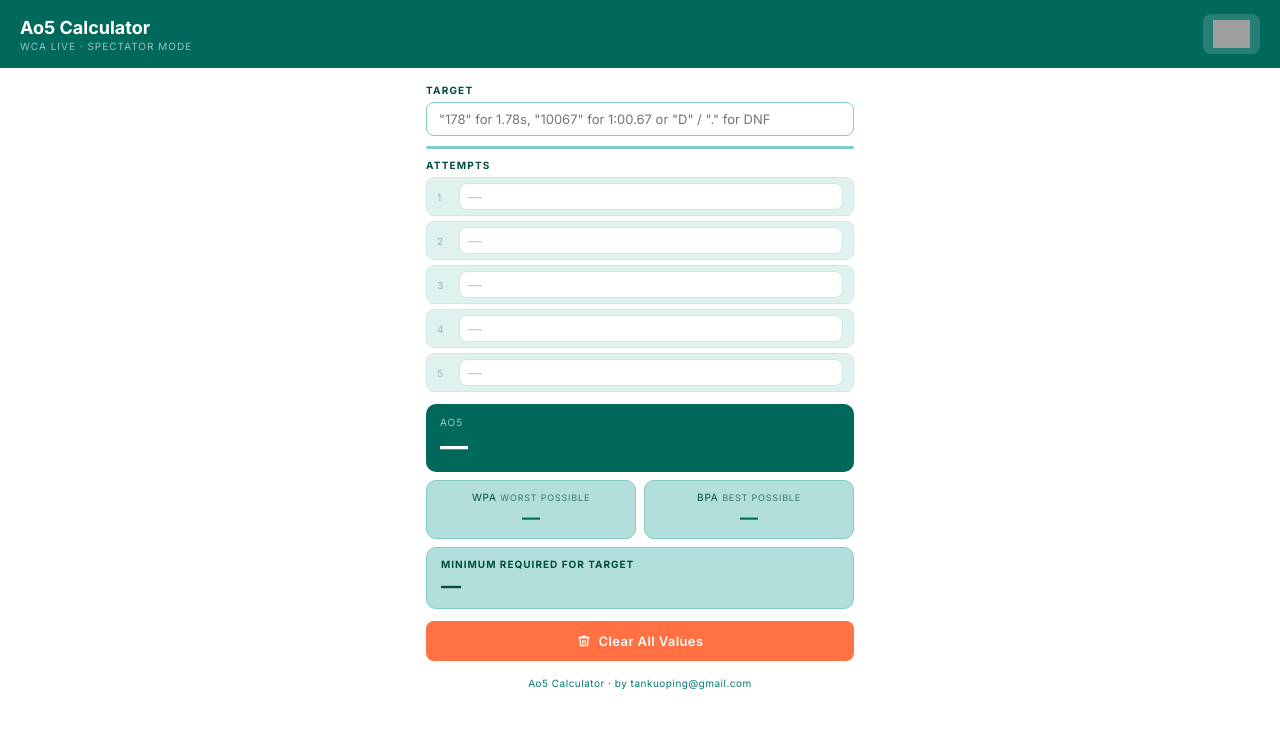
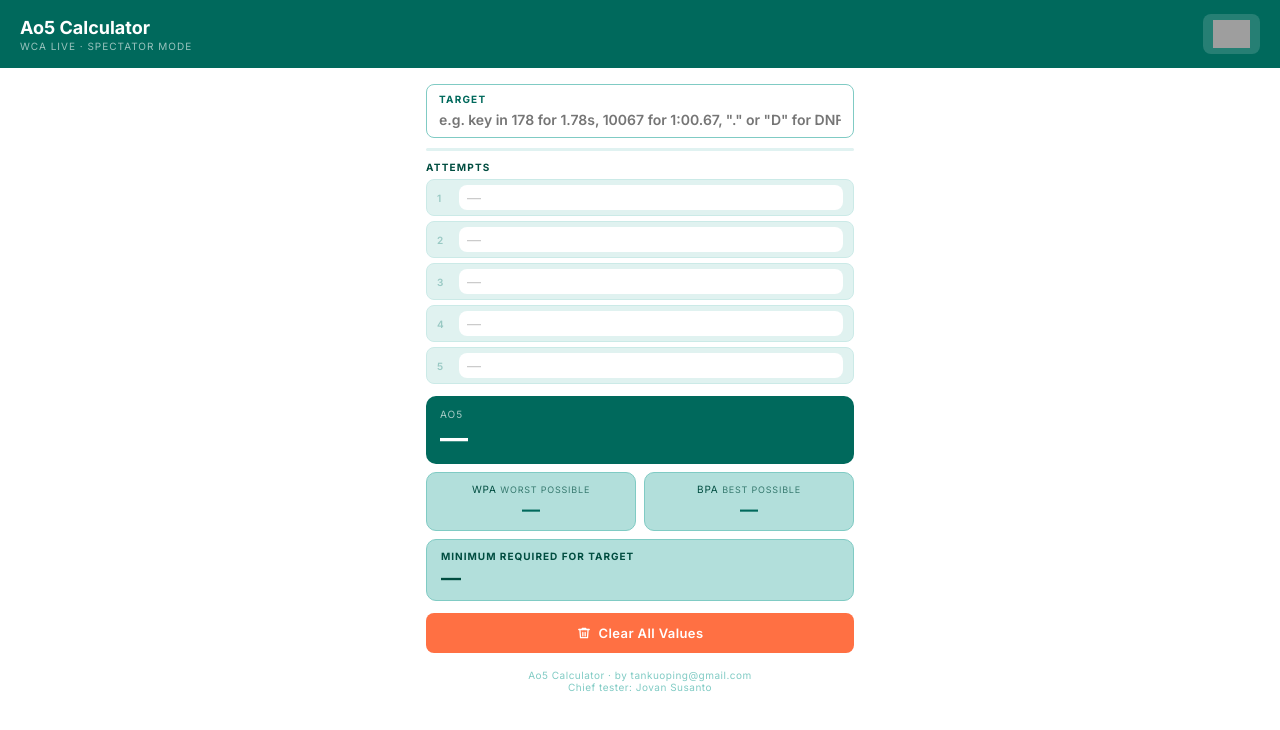
Before and after one commit to tankuoping/Ao5Cal, a React (Vite) app: page / in a window 1280 px wide. Shown: the top 730 px of the page. Built offline with nearby package versions, Linux system fonts and the light colour scheme; grey boxes are pictures that could not be loaded.

Commit message:
Add files via upload

```diff
--- a/src/App.jsx
+++ b/src/App.jsx
@@ -2,7 +2,6 @@ import { useState } from 'react'
 
 // ── Formatting ───────────────────────────────────────────────────────────────
 
-// cs is always REAL centiseconds (6000cs = 1 min)
 function fmtCs(cs) {
   if (cs === null) return '—'
   if (cs === Infinity) return 'DNF'
@@ -19,10 +18,6 @@ function fmtCs(cs) {
 
 // ── Input parsing ────────────────────────────────────────────────────────────
 
-// Convert user notation to REAL centiseconds:
-// < 6000  → raw cs (178 = 1.78s)
-// >= 10000 → MSSCS notation: 10067 → 1:00.67 → 6067cs, 11523 → 1:15.23 → 7523cs
-// 6000–9999 → invalid, warn
 function notationToCs(n) {
   if (n < 6000) return n
   const str = String(Math.round(n)).padStart(5, '0')
@@ -41,7 +36,6 @@ function parseInput(raw) {
   if (n >= 6000 && n <= 9999) {
     return { value: null, isDnf: false, warning: 'Invalid — for times over 1 min use 5-digit notation e.g. "10067" for 1:00.67' }
   }
-  // Validate MM:SS.CS notation — seconds must be 00-59
   if (n >= 10000) {
     const str = String(Math.round(n)).padStart(5, '0')
     const secs = parseInt(str.slice(-4, -2), 10)
@@ -63,7 +57,6 @@ function timedOnly(vals) {
   return vals.filter(v => v !== null && v !== Infinity).sort((a, b) => a - b)
 }
 
-// Ao5: drop best and worst, average middle 3. 2+ DNFs = DNF
 function calcAo5(vals) {
   const filled = vals.filter(v => v !== null)
   if (filled.length < 5) return null
@@ -72,16 +65,12 @@ function calcAo5(vals) {
   return (sorted[1] + sorted[2] + sorted[3]) / 3
 }
 
-// WPA: worst case = solve 5 is DNF
 function calcWPA(vals) {
   const filled = vals.filter(v => v !== null)
   if (filled.length !== 4) return null
   return calcAo5([...filled, Infinity])
 }
 
-// BPA: best case = solve 5 is as fast as or faster than current best timed
-// → solve 5 dropped as best, DNF (if any) dropped as worst
-// → avg of 2nd, 3rd, 4th best timed of the 4 known solves
 function calcBPA(vals) {
   const filled = vals.filter(v => v !== null)
   if (filled.length !== 4) return null
@@ -90,8 +79,6 @@ function calcBPA(vals) {
   return (timed[0] + timed[1] + timed[2]) / 3
 }
 
-// Min required: drop DNF/worst, drop best timed, X in middle
-// avg(X + timed[1] + timed[2]) / 3 <= target → X <= 3*target - timed[1] - timed[2]
 function calcMinReq(vals, target) {
   if (target === null) return { val: null, msg: '' }
   const filled = vals.filter(v => v !== null)
@@ -100,24 +87,12 @@ function calcMinReq(vals, target) {
   const bpa = calcBPA(vals)
   const wpa = calcWPA(vals)
 
-  // "Any time works" = even DNF on solve 5 (WPA) still beats target
   if (wpa !== Infinity && wpa !== null && Math.round(wpa) <= target)
     return { val: 'anytime', msg: `Even a DNF on solve 5 beats target` }
 
-  // "Already guaranteed" = even if solve 5 is the new worst (just above current worst),
-  // Ao5 still beats target. This means avg(timed[0]+timed[1]+timed[2])/3 = BPA <= target
-  // AND we need solve 5 to be droppable as worst, so solve 5 must be >= timed[3].
-  // For any solve 5 >= timed[3]: dropped as worst, Ao5 = BPA <= target ✅
-  // For any solve 5 < timed[3]: lands in middle or best → Ao5 even better ✅
-  // So BPA <= target truly means guaranteed for ALL possible solve 5 values!
-  // Edge case: if solve 5 = timed[3] exactly, both are tied for worst → one dropped, other in middle
-  // → avg(timed[0]+timed[1]+timed[3])/3 which could be > BPA. So need to check this too.
   const dnfs = countDnf(filled)
   const timed = timedOnly(filled)
   if (bpa !== Infinity && bpa !== null && Math.round(bpa) <= target) {
-    // Check true worst case: solve 5 tied with timed[3] (current worst)
-    // Sort: timed[0], timed[1], timed[2], timed[3], timed[3] → drop timed[0], drop one timed[3]
-    // Ao5 = (timed[1] + timed[2] + timed[3]) / 3
     const worstCase = (timed[1] + timed[2] + timed[3]) / 3
     if (Math.round(worstCase) <= target)
       return { val: 'guaranteed', msg: `Target met regardless of solve 5` }
@@ -125,27 +100,53 @@ function calcMinReq(vals, target) {
 
   if (timed.length < 2) return { val: 'IMPOSSIBLE', msg: '' }
 
-  // X must land in middle: drop timed[0] as best, drop worst/DNF
-  // avg(X + timed[1] + timed[2]) / 3 <= target → X <= 3*target - timed[1] - timed[2]
-  // Find max X such that Math.round((X + timed[1] + timed[2]) / 3) <= target
-  // i.e. (X + timed[1] + timed[2]) / 3 < target + 0.5
-  // i.e. X < 3 * (target + 0.5) - timed[1] - timed[2]
-  // so max X = floor(3 * (target + 0.5) - timed[1] - timed[2] - epsilon)
   const need = Math.ceil(3 * (target + 0.5) - timed[1] - timed[2]) - 1
   const worst = dnfs > 0 ? Infinity : timed[timed.length - 1]
 
-  // need must be > timed[0] (if not, X would be dropped as best → that is BPA case, already IMPOSSIBLE)
-  // need must be < worst (if X >= worst, X gets dropped as worst → avg = timed[0]+timed[1]+timed[2] = BPA, already checked)
   if (need > timed[0] && (dnfs > 0 || need < worst)) return { val: need, msg: '' }
 
   return { val: 'IMPOSSIBLE', msg: '' }
+}
+
+// ── Running average (shown in Ao5 box while < 5 solves) ─────────────────────
+// 1 solve  → the solve itself
+// 2 solves → avg of both
+// 3 solves → middle value (drop best and worst)
+// 4 solves → avg of middle 2 (drop best and worst)
+
+function calcRunningAvg(vals) {
+  const filled = vals.filter(v => v !== null)
+  const n = filled.length
+  if (n === 0) return null
+
+  // DNF handling: treat DNF as Infinity in sort
+  const sorted = [...filled].sort((a, b) => a - b)
+  const dnfs = countDnf(filled)
+
+  if (n === 1) return filled[0]
+  if (n === 2) {
+    if (dnfs >= 1) return Infinity
+    return (sorted[0] + sorted[1]) / 2
+  }
+  if (n === 3) {
+    // middle value = sorted[1]
+    if (dnfs >= 2) return Infinity
+    return sorted[1]
+  }
+  if (n === 4) {
+    // avg of middle 2 = sorted[1] and sorted[2]
+    if (dnfs >= 2) return Infinity
+    if (sorted[1] === Infinity) return Infinity
+    return (sorted[1] + sorted[2]) / 2
+  }
+  return null
 }
 
 // ── Helpers for tagging ──────────────────────────────────────────────────────
 
 function droppedIndices(vals) {
   const filled = vals.map((v, i) => v !== null ? { v, i } : null).filter(Boolean)
-  if (filled.length < 5) return { bestIdx: -1, worstIdx: -1 }
+  if (filled.length < 3) return { bestIdx: -1, worstIdx: -1 }
   const sorted = [...filled].sort((a, b) => a.v - b.v)
   return { bestIdx: sorted[0].i, worstIdx: sorted[sorted.length - 1].i }
 }
@@ -191,13 +192,6 @@ const warnStyle = {
   marginTop: '4px',
 }
 
-const hintStyle = {
-  fontSize: '11px',
-  color: '#00695c',
-  marginTop: '3px',
-  paddingLeft: '4px',
-}
-
 // ── Sub-components ───────────────────────────────────────────────────────────
 
 function Tag({ color, bg, children }) {
@@ -221,8 +215,6 @@ function ResultBox({ label, sublabel, children }) {
 
 // ── Main component ───────────────────────────────────────────────────────────
 
-const PLACEHOLDER = '"178" for 1.78s, "10067" for 1:00.67 or "D" / "." for DNF'
-
 export default function App() {
   const [attempts, setAttempts] = useState(['', '', '', '', ''])
   const [targetRaw, setTargetRaw] = useState('')
@@ -240,12 +232,21 @@ export default function App() {
   const wpa = filled.length === 4 ? calcWPA(vals) : null
   const bpa = filled.length === 4 ? calcBPA(vals) : null
   const minr = calcMinReq(vals, target)
+  const runningAvg = filled.length < 5 ? calcRunningAvg(vals) : null
 
-  const { bestIdx, worstIdx } = filled.length === 5 ? droppedIndices(vals) : { bestIdx: -1, worstIdx: -1 }
+  // Dropped indices — for 3+ solves show best/worst tags
+  const { bestIdx, worstIdx } = filled.length >= 3 ? droppedIndices(vals) : { bestIdx: -1, worstIdx: -1 }
   const bestTimed4 = filled.length === 4 ? bestTimedIndex(vals) : -1
+
+  // For 5 solves, re-compute dropped from ao5 perspective
+  const { bestIdx: best5, worstIdx: worst5 } = filled.length === 5 ? droppedIndices(vals) : { bestIdx: -1, worstIdx: -1 }
 
   const ao5Beats = ao5 !== null && ao5 !== Infinity && target !== null && Math.round(ao5) <= target
   const ao5IsDnf = ao5 === Infinity
+
+  // Running avg pace
+  const runningBeats = runningAvg !== null && runningAvg !== Infinity && target !== null && Math.round(runningAvg) <= target
+  const runningIsDnf = runningAvg === Infinity
 
   const updateAttempt = (i, val) => {
     setAttempts(prev => { const next = [...prev]; next[i] = val; return next })
@@ -255,6 +256,13 @@ export default function App() {
     setAttempts(['', '', '', '', ''])
     setTargetRaw('')
   }
+
+  // Ao5 box display value
+  const ao5DisplayVal = filled.length === 5
+    ? (ao5 === null ? '—' : ao5IsDnf ? 'DNF' : fmtCs(Math.round(ao5)))
+    : (runningAvg === null ? '—' : runningIsDnf ? 'DNF' : fmtCs(Math.round(runningAvg)))
+
+  const showPace = filled.length < 5 && runningAvg !== null && target !== null
 
   return (
     <div style={{ fontFamily: "'Inter', sans-serif", background: '#fff', minHeight: '100vh', padding: '0 0 40px' }}>
@@ -266,23 +274,32 @@ export default function App() {
           <div style={{ color: 'rgba(255,255,255,0.6)', fontSize: '10px', letterSpacing: '0.1em', marginTop: '2px' }}>WCA LIVE · SPECTATOR MODE</div>
         </div>
         <a href="https://www.worldcubeassociation.org" target="_blank" rel="noopener noreferrer" style={{ display: 'flex', alignItems: 'center', gap: '6px', textDecoration: 'none', background: 'rgba(255,255,255,0.15)', borderRadius: '8px', padding: '6px 10px' }}>
-          <img src="https://assets.worldcubeassociation.org/assets/0e752e6/assets/WCA Logo-4ef000323c6a9a407cdf07647a31c0ef4dc847f2352a9a136ef3e809e95bdeab.svg" alt="WCA" style={{ height: '28px', width: 'auto' }} onError={e => { e.target.style.display='none'; e.target.nextSibling.style.display='block' }} />
+          <img src="https://assets.worldcubeassociation.org/assets/0e752e6/assets/WCA Logo-4ef000323c6a9a407cdf07647a31c0ef4dc847f2352a9a136ef3e809e95bdeab.svg" alt="WCA" style={{ height: '28px', width: 'auto' }} onError={e => { e.target.style.display = 'none'; e.target.nextSibling.style.display = 'block' }} />
           <span style={{ display: 'none', color: '#fff', fontSize: '11px', fontWeight: 700 }}>WCA</span>
         </a>
       </div>
 
       <div style={{ maxWidth: '460px', margin: '0 auto', padding: '0 16px' }}>
 
-        {/* Target */}
+        {/* Target — two row layout */}
         <div style={{ marginBottom: '8px' }}>
-          <div style={labelStyle}>Target</div>
-          <input type="text" inputMode="decimal" value={targetRaw} onChange={e => setTargetRaw(e.target.value)} placeholder={PLACEHOLDER} style={inputStyle} />
+          <div style={{ background: '#fff', border: '1.5px solid #80cbc4', borderRadius: '8px', padding: '8px 12px', marginBottom: '4px' }}>
+            <div style={{ fontSize: '10px', fontWeight: 700, letterSpacing: '0.12em', textTransform: 'uppercase', color: '#00695c', marginBottom: '4px' }}>Target</div>
+            <input
+              type="text"
+              inputMode="decimal"
+              value={targetRaw}
+              onChange={e => setTargetRaw(e.target.value)}
+              placeholder='e.g. key in 178 for 1.78s, 10067 for 1:00.67, "." or "D" for DNF'
+              style={{ ...inputStyle, border: 'none', padding: '0', fontSize: '14px', fontWeight: 600 }}
+            />
+          </div>
           {targetParsed.warning && <div style={warnStyle}>{targetParsed.warning}</div>}
-
+          {target && <div style={{ fontSize: '11px', color: '#00695c', marginTop: '2px', paddingLeft: '4px' }}>= {fmtCs(target)}</div>}
         </div>
 
         {/* Progress bar */}
-        <div style={{ height: '3px', background: '#80cbc4', borderRadius: '2px', margin: '10px 0', overflow: 'hidden' }}>
+        <div style={{ height: '3px', background: '#e0f2f1', borderRadius: '2px', margin: '10px 0', overflow: 'hidden' }}>
           <div style={{ height: '100%', background: '#00695c', borderRadius: '2px', width: `${progress * 100}%`, transition: 'width 0.3s' }} />
         </div>
 
@@ -292,20 +309,25 @@ export default function App() {
           {attempts.map((raw, i) => {
             const p = parsed[i]
             const isDnf = p.isDnf
-            const hasDnfInFilled = countDnf(vals.filter(v => v !== null)) > 0
+            const n = filled.length
 
-            // Tags for 5 solves
-            const isBest5 = bestIdx === i && !isDnf
-            const isWorst5 = worstIdx === i && !isDnf
+            // Determine best/worst tags based on solve count
+            let showBest = false, showWorst = false
+            if (n === 5) {
+              showBest = best5 === i && !isDnf
+              showWorst = worst5 === i && !isDnf
+            } else if (n >= 3) {
+              showBest = bestIdx === i && !isDnf
+              showWorst = worstIdx === i && !isDnf
+            }
 
-            // Tags for 4 solves: only show "best" on best timed; DNF row just shows DNF tag (no "worst")
-            const isBest4 = bestTimed4 === i && filled.length === 4 && !isDnf
+            const isPending = p.value === null && !isDnf && i >= n
+            const isDnfRow = isDnf
+            const isDropped = showBest || showWorst
 
-            const isPending = p.value === null && !isDnf && i >= filled.length
-
-            const rowBg = isDnf ? '#ffcdd2' : '#b2dfdb'
-            const rowBorder = isDnf ? '#ef9a9a' : (isWorst5 ? '#ef9a9a' : '#80cbc4')
-            const numColor = isDnf ? '#c62828' : '#00796b'
+            const rowBg = isDnfRow ? '#ffcdd2' : '#b2dfdb'
+            const rowBorder = isDnfRow ? '#ef9a9a' : (showWorst ? '#ef9a9a' : '#80cbc4')
+            const numColor = isDnfRow ? '#c62828' : showBest || showWorst ? '#c62828' : '#00796b'
 
             return (
               <div key={i} style={{ marginBottom: '5px' }}>
@@ -321,39 +343,53 @@ export default function App() {
                     inputMode="decimal"
                     value={raw}
                     onChange={e => updateAttempt(i, e.target.value)}
-                    placeholder={isPending ? '—' : PLACEHOLDER}
-                    style={{ ...inputStyle, margin: 0, flex: 1, fontSize: isDnf ? '13px' : '14px', fontWeight: isDnf ? 700 : 400, color: isDnf ? '#c62828' : '#222', padding: '4px 8px', minWidth: 0 }}
+                    placeholder={isPending ? '—' : ''}
+                    style={{ ...inputStyle, margin: 0, flex: 1, fontSize: isDnf ? '13px' : '14px', fontWeight: isDnf ? 700 : 400, color: isDnf ? '#c62828' : '#222', padding: '4px 8px', minWidth: 0, border: 'none' }}
                   />
-                  {isBest5 && <Tag color="#00695c" bg="#e0f2f1">best</Tag>}
-                  {isWorst5 && <Tag color="#c62828" bg="#ffebee">worst</Tag>}
-                  {isBest4 && <Tag color="#00695c" bg="#e0f2f1">best</Tag>}
+                  {showBest && <Tag color="#00695c" bg="#e0f2f1">best</Tag>}
+                  {showWorst && <Tag color="#c62828" bg="#ffebee">worst</Tag>}
                   {isDnf && <Tag color="#fff" bg="#c62828">DNF</Tag>}
                 </div>
                 {p.warning && <div style={warnStyle}>{p.warning}</div>}
-
               </div>
             )
           })}
         </div>
 
-        {/* Results */}
+        {/* Ao5 box */}
+        <div style={{
+          background: ao5IsDnf ? '#b71c1c' : '#00695c',
+          borderRadius: '10px', padding: '12px 14px', marginBottom: '8px'
+        }}>
+          <div style={{ color: 'rgba(255,255,255,0.65)', fontSize: '10px', letterSpacing: '0.1em', textTransform: 'uppercase', marginBottom: '4px' }}>Ao5</div>
+          <div style={{ display: 'flex', alignItems: 'center', gap: '10px', flexWrap: 'wrap' }}>
+            <div style={{ color: '#fff', fontSize: '28px', fontWeight: 700, lineHeight: 1 }}>
+              {ao5DisplayVal}
+            </div>
+            {/* TARGET badge — 5 solves */}
+            {ao5Beats && (
+              <div style={{ background: '#43a047', color: '#fff', fontSize: '10px', fontWeight: 700, padding: '3px 8px', borderRadius: '5px', letterSpacing: '0.05em' }}>TARGET</div>
+            )}
+            {/* Pace indicator — < 5 solves */}
+            {showPace && !runningIsDnf && (
+              <div style={{
+                fontSize: '10px', fontWeight: 600, padding: '3px 8px', borderRadius: '4px',
+                background: runningBeats ? 'rgba(76,175,80,0.25)' : 'rgba(244,67,54,0.2)',
+                color: runningBeats ? '#a5d6a7' : '#ef9a9a'
+              }}>
+                {runningBeats ? 'on target pace' : 'off target pace'}
+              </div>
+            )}
+          </div>
+        </div>
+
+        {/* WPA / BPA */}
         <div style={{ display: 'grid', gridTemplateColumns: '1fr 1fr', gap: '8px', marginBottom: '8px' }}>
-          <div style={{ gridColumn: '1/-1', background: ao5IsDnf ? '#b71c1c' : '#00695c', borderRadius: '10px', padding: '12px 14px' }}>
-            <div style={{ color: 'rgba(255,255,255,0.65)', fontSize: '10px', letterSpacing: '0.1em', textTransform: 'uppercase', marginBottom: '4px' }}>Ao5</div>
-            <div style={{ display: 'flex', alignItems: 'center', gap: '10px' }}>
-              <div style={{ color: '#fff', fontSize: '28px', fontWeight: 700, lineHeight: 1 }}>
-                {ao5 === null ? '—' : ao5IsDnf ? 'DNF' : fmtCs(Math.round(ao5))}
-              </div>
-              {ao5Beats && <div style={{ background: '#43a047', color: '#fff', fontSize: '10px', fontWeight: 700, padding: '3px 8px', borderRadius: '5px', letterSpacing: '0.05em' }}>TARGET</div>}
-            </div>
-          </div>
-
           <ResultBox label="WPA" sublabel="worst possible">
-            {wpa === null ? '—' : wpa === Infinity ? <span style={{ color: '#c62828', fontSize: '16px', fontWeight: 700 }}>DNF</span> : fmtCs(wpa)}
+            {wpa === null ? '—' : wpa === Infinity ? <span style={{ color: '#c62828', fontSize: '16px', fontWeight: 700 }}>DNF</span> : fmtCs(Math.round(wpa))}
           </ResultBox>
-
           <ResultBox label="BPA" sublabel="best possible">
-            {bpa === null ? '—' : bpa === Infinity ? <span style={{ color: '#c62828', fontSize: '16px', fontWeight: 700 }}>DNF</span> : fmtCs(bpa)}
+            {bpa === null ? '—' : bpa === Infinity ? <span style={{ color: '#c62828', fontSize: '16px', fontWeight: 700 }}>DNF</span> : fmtCs(Math.round(bpa))}
           </ResultBox>
         </div>
 
@@ -389,8 +425,10 @@ export default function App() {
           Clear All Values
         </button>
 
-        <div style={{ textAlign: 'center', fontSize: '10px', color: '#00796b', marginTop: '16px', letterSpacing: '0.05em' }}>
+        <div style={{ textAlign: 'center', fontSize: '10px', color: '#80cbc4', marginTop: '16px', letterSpacing: '0.05em' }}>
           Ao5 Calculator · by tankuoping@gmail.com
+          <br />
+          Chief tester: Jovan Susanto
         </div>
       </div>
     </div>
```
